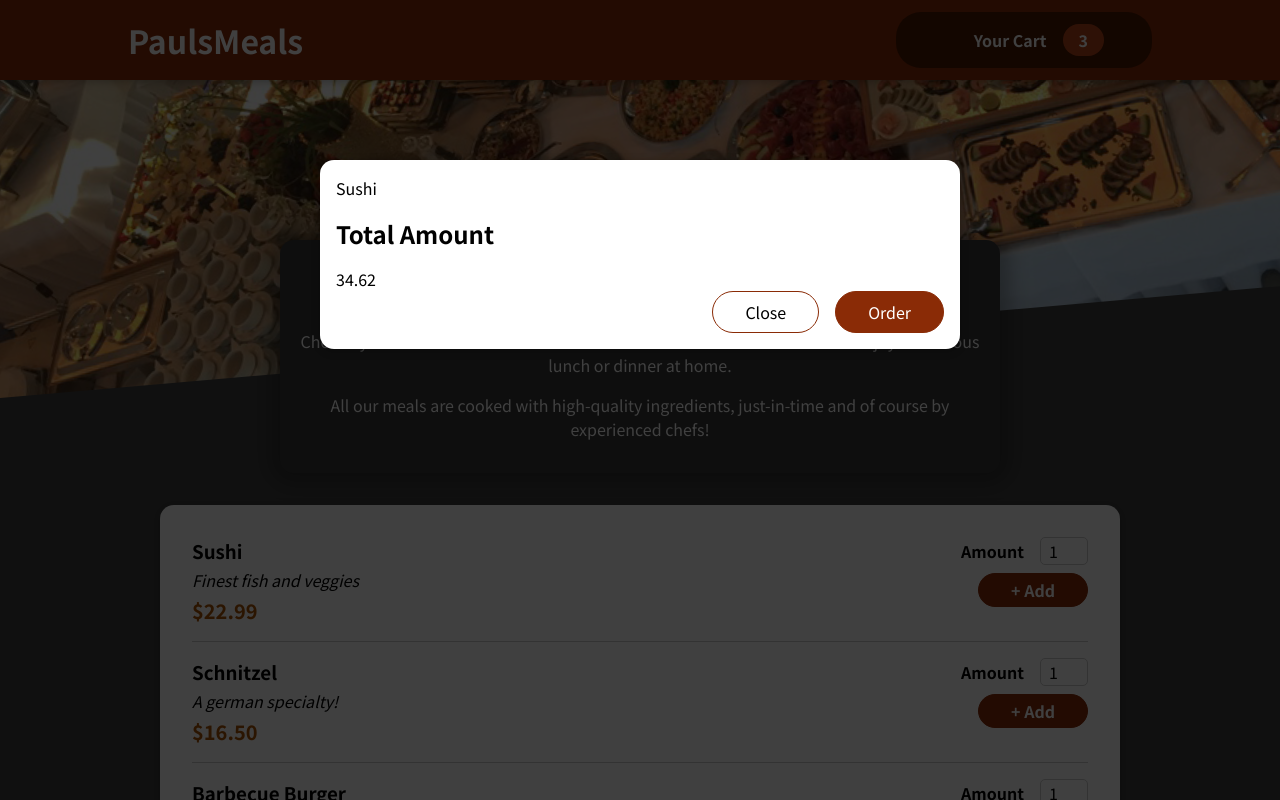
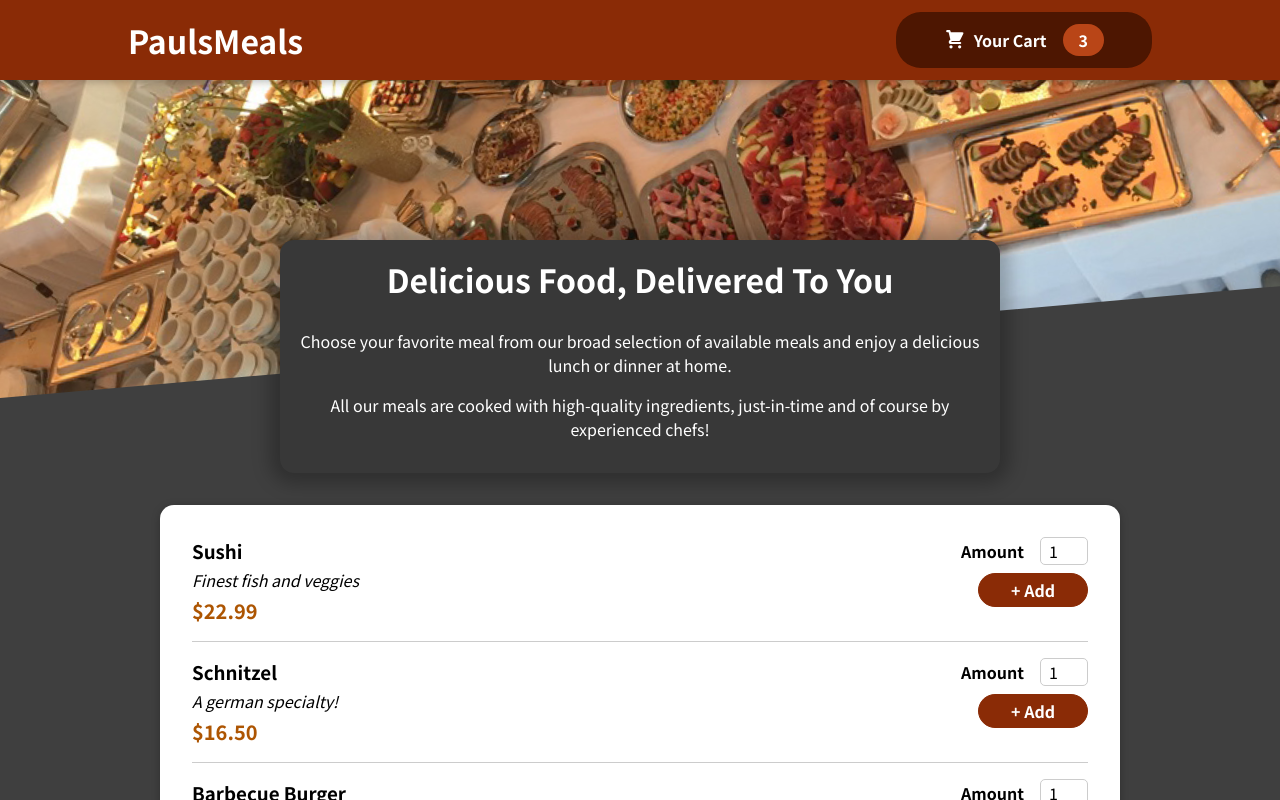
Before and after one commit to lkmSasanga/pauls-meals-react, a React (Create React App) app: page / in a window 1280 px wide. Shown: the top 800 px of the page. Built offline with nearby package versions, Linux system fonts and the light colour scheme.

Commit message:
key prop added to cart and closing modal added

```diff
--- a/src/App.js
+++ b/src/App.js
@@ -1,13 +1,24 @@
+import { useState } from "react";
+
 import Header from "./components/Layout/Header";
 import {Fragment} from "react";
 import Meals from "./components/Meals/Meals";
 import Cart from "./components/Cart/Cart";
 
 function App() {
+    const [cartIsShown, setCartIsShown] = useState(false);
+
+    const shownCartHandler = () => {
+      setCartIsShown(true);
+    };
+
+    const hideCartHandler = () => {
+      setCartIsShown(false);
+    };
   return (
     <Fragment>
-        <Cart/>
-      <Header/>
+        {cartIsShown && <Cart onClose={hideCartHandler}/>}
+      <Header onShowCart={shownCartHandler}/>
         <main>
             <Meals/>
         </main>
--- a/src/components/Cart/Cart.js
+++ b/src/components/Cart/Cart.js
@@ -4,16 +4,16 @@
 const Cart = props => {
     const cartItems = <ul className={classes['cart-items']}>{[
         {id: 'c1', name: 'Sushi', amount: 2, price: 12.09},
-    ].map((item) => <li>{item.name}</li>)}</ul>;
+    ].map((item) => <li key={item.id}>{item.name}</li>)}</ul>;
     return(
-      <Modal>
+      <Modal onClose={props.onClose}>
           {cartItems}
           <div className={classes.total}>
               <span>Total Amount</span>
           </div>
           <div>34.62</div>
           <div className={classes.actions}>
-              <button className={classes['button-alt']}>Close</button>
+              <button className={classes['button-alt']} onClick={props.onClose}>Close</button>
               <button className={classes.button}>Order</button>
           </div>
       </Modal>
--- a/src/components/Layout/Header.js
+++ b/src/components/Layout/Header.js
@@ -9,7 +9,7 @@
       <Fragment>
           <header className={classes.header}>
               <h1>PaulsMeals</h1>
-              <HeaderCardButton/>
+              <HeaderCardButton onClick={props.onShowCart}/>
           </header>
           <div className={classes['main-image']}>
               <img src={mealsImage} alt="A table full of delicious food!"/>
--- a/src/components/Layout/HeaderCardButton.js
+++ b/src/components/Layout/HeaderCardButton.js
@@ -3,9 +3,9 @@
 
 const HeaderCardButton = props => {
     return (
-        <button className={classes.button}>
+        <button className={classes.button} onClick={props.onClick}>
         <span className={classes.icon}>
-            {/*<CardIcon/>*/}
+            <CardIcon/>
         </span>
         <span>Your Cart</span>
         <span className={classes.badge}>3</span>
--- a/src/components/UI/Modal.js
+++ b/src/components/UI/Modal.js
@@ -3,7 +3,7 @@
 import {Fragment} from "react";
 
 const Backdrop = props => {
-  return <div className={classes.backdrop} />
+  return <div className={classes.backdrop} onClick={props.onClose}/>
 };
 
 const ModalOverlay = props => {
@@ -19,7 +19,7 @@
 const Modal = props => {
     return(
       <Fragment>
-          {ReactDOM.createPortal(<Backdrop/>, portalElement)}
+          {ReactDOM.createPortal(<Backdrop onClose={props.onClose}/>, portalElement)}
           {ReactDOM.createPortal(<ModalOverlay>{props.children}</ModalOverlay>, portalElement)}
       </Fragment>
     );
```
Also changed, not shown: 1 other file (tests, documents, lock files or other folders).
